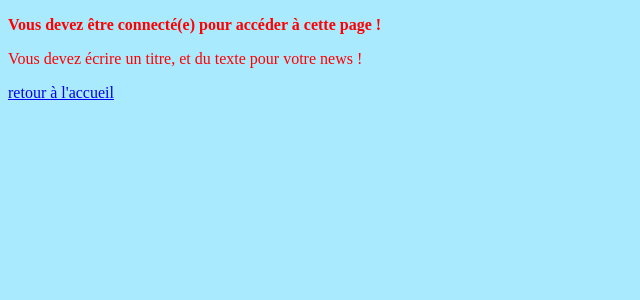
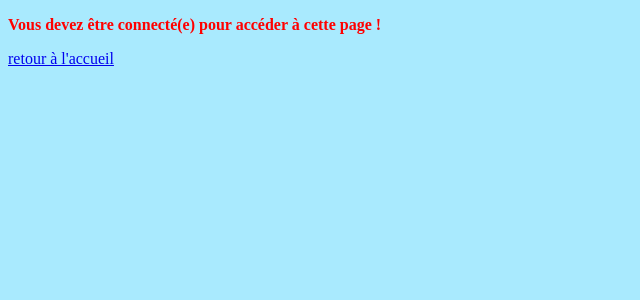
Before and after one commit to JulietteRoot/site_news, a PHP site: page /ajout_news.php in a window 1280 px wide. Shown: the top 300 px of the page, without its empty margins (0-640 px from the left). Run offline with PHP 8.4, Linux system fonts and the light colour scheme.

Commit message:
quelques améliorations + ajout de commentaires

```diff
--- a/ajout_news.php
+++ b/ajout_news.php
@@ -11,9 +11,13 @@
 <?php include("fonctions.php"); ?>
 
 <?php
+
+// On vérifie que la personne est connectée.
 if ( isset ( $_SESSION['pseudo'] ) )
 {
 	?>
+
+<!--On affiche un formulaire pour créer une nouvelle news.-->
 	<form method="POST" action="">
 	<fieldset><legend>Ajout d'une nouvelle news</legend>
 	<p> <label for="titre">Titre de la news :</label> <input type="text" name="titre" id="titre" size="70" maxlength="60"/> </p>
@@ -22,20 +26,16 @@ if ( isset ( $_SESSION['pseudo'] ) )
 	</fieldset>
 	</form>
 	<?php
-}
-else
-{
-	echo '<p class="rouge gras">Vous devez être connecté(e) pour accéder à cette page !</p>';
-}
 
-if (
-	isset($_POST['titre'], $_POST['contenu']) &&
+// On vérife que toutes les données sont remplies.
+	if (	isset($_POST['titre'], $_POST['contenu']) &&
 		strlen($_POST['titre']) > 0 &&
-	strlen($_POST['contenu']) > 0
-   )
+		strlen($_POST['contenu']) > 0	 )
 	{
 		try
 		{
+
+// Si tout est ok, on insère la news dans la base de données, et on renvoie automatiquement vers la page d'accueil.
 			$bdd = connection();
 			insertion_news($bdd,$_POST['titre'],$_POST['contenu'],$_SESSION['pseudo']);
 
@@ -46,9 +46,18 @@ if (
 			die('Erreur:'.$e->getMessage());
 		}
 	}
+
+// S'il manque une donnée, on affiche un message d'erreur.
 	else
 	{
 	echo '<p class="rouge">Vous devez écrire un titre, et du texte pour votre news !</p>';
+	}
+
+}
+// Si la personne n'est pas connectée, on inscrit un message d'erreur.
+else
+{
+	echo '<p class="rouge gras">Vous devez être connecté(e) pour accéder à cette page !</p>';
 }
 
 ?>
--- a/connexion.php
+++ b/connexion.php
@@ -31,11 +31,15 @@ if (
 	{
 		$bdd = connection();
 		$i = identification_sur_le_site($bdd,$_POST['pseudo'],$_POST['password']);
+
+// Si l'identification est correcte, la personne est connectée et renvoyée vers l'index.
 		if($i == 0)
 		{
 			$_SESSION['pseudo'] = htmlspecialchars($_POST['pseudo']);
 			header('Location:index.php');
 		}
+
+// Sinon, elle doit s'identifier à nouveau.
 		else
 		{
 			echo '<p class="rouge">Attention, le pseudo et/ou le mot de passe sont erronés.<br />
--- a/deconnexion.php
+++ b/deconnexion.php
@@ -14,6 +14,8 @@ session_unset();
 <?php include("fonctions.php"); ?>
 
 <?php
+
+// Une fois les variables de session détruites, l'internaute est redirigé vers l'index.
 header('Refresh:4;url=index.php');
 echo '<p><span class="gras">Merci de votre visite !</span><br />
 	Vous êtes maintenant déconnecté(e).<br />
--- a/index.php
+++ b/index.php
@@ -19,6 +19,8 @@ $bdd = connection();
 <p>
 <span class="gras">Bienvenue
 <?php
+
+// Si un membre est connecté, il peut se déconnecter, ou ajouter une news.
 if ( isset ( $_SESSION['pseudo'] ) )
 {
 	echo $_SESSION['pseudo'].' !</span> <br />
@@ -26,12 +28,15 @@ if ( isset ( $_SESSION['pseudo'] ) )
 	<br />
 	<a href="ajout_news.php">Ajouter une news</a>';
 }
+
+// Si la personne n'est pas connectée, elle peut se connecter, ou s'inscrire.
 else
 {
 	echo ' ! Connectez-vous en cliquant <a href="connexion.php">ici</a>.</span><br />
 	<span class="italique">Pas encore inscrit ? Inscrivez-vous en cliquant <a href="inscription.php">ici</a>.</span>';
 }
 
+// Si un membre vient d'ajouter une news, il a un message de confirmation.
 if ( isset ($_GET['news']) && $_GET['news'] == "ok" )
 {
 	echo '<p class="rouge gras">Votre news a bien été ajoutée !</p>';
```
Also changed, not shown: ajout_commentaire.php (+11 -0 lines), inscription.php (+12 -0 lines). Lines whose indentation alone changed are shown as unchanged.
